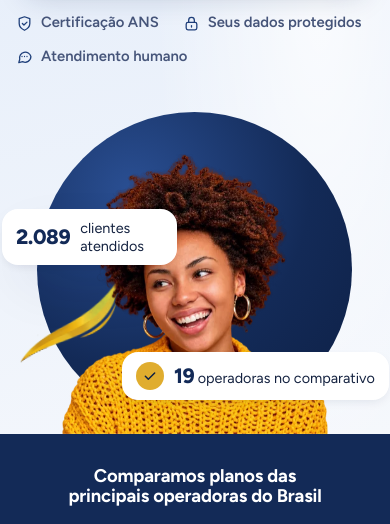
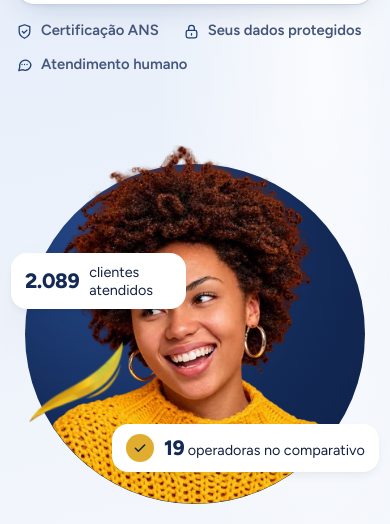
Before and after one commit to victorguimaraesdesouza-hub/AlphaVitta-Site, a plain HTML site: page index.html in a window 390 px wide. Shown: the part 822-1346 px from the top of the page. Drawn offline with Linux system fonts and the light colour scheme.

Commit message:
Topo: foto vira medalhão centralizado com o texto
O disco recorta a parte de baixo da consultora e a cabeça escapa por
cima, então a foto não depende mais de encostar no rodapé do topo.

Co-Authored-By: Claude Opus 5.5 <noreply@anthropic.com>

```diff
--- a/css/estilo.css
+++ b/css/estilo.css
@@ -319,7 +319,7 @@ html:not(.js) .nav__lista { flex-wrap: wrap; }
   display: grid; min-height: calc(100vh - var(--topo-h)); min-height: calc(100svh - var(--topo-h));
 }
 @media (max-width: 1080px) { .hero { --topo-h: 108px; } }
-.hero__in { --hero-base: clamp(28px, 2.5vw, 36px); display: grid; grid-template-columns: minmax(0, 1.12fr) minmax(0, 0.88fr); gap: clamp(24px, 4vw, 56px); align-items: center; padding-block: clamp(20px, 2.2vw, 28px) var(--hero-base); }
+.hero__in { --hero-base: clamp(28px, 2.5vw, 36px); display: grid; grid-template-columns: minmax(0, 1.12fr) minmax(0, 0.88fr); gap: clamp(24px, 4vw, 56px); align-items: center; padding-block: clamp(28px, 4vw, 56px); }
 .hero__titulo { font-size: var(--t-display); font-weight: 800; letter-spacing: -0.03em; line-height: 1.06; max-width: 19ch; }
 .destaque { color: var(--ouro-texto); }
 .hero__sub { margin-top: 14px; font-size: var(--t-grande); color: var(--tinta-2); max-width: 54ch; }
@@ -355,21 +355,33 @@ html:not(.js) .nav__lista { flex-wrap: wrap; }
 .hero__selos li { display: inline-flex; align-items: center; gap: 8px; }
 .hero__selos .ic { color: var(--icone); }
 
-.hero__visual { position: relative; align-self: end; aspect-ratio: 0.95; max-width: clamp(440px, 64svh, 600px); width: 100%; margin-left: auto; margin-bottom: calc(-1 * var(--hero-base)); }
+.hero__visual { position: relative; aspect-ratio: 1 / 1.15; max-width: clamp(400px, 58svh, 540px); width: 100%; margin-left: auto; }
 .hero__disco {
-  position: absolute; left: 0; right: 0; bottom: 2%; aspect-ratio: 1; border-radius: 50%;
+  position: absolute; left: 0; right: 0; bottom: 0; aspect-ratio: 1; border-radius: 50%;
   background: var(--disco);
 }
-.hero__traco { position: absolute; width: 34%; left: -9%; top: 56%; transform: rotate(-6deg); }
-.hero__pessoa { position: absolute; bottom: 0; left: 50%; width: 84%; transform: translateX(-50%); }
+/* Medalhão: o disco recorta a parte de baixo da foto e a cabeça escapa por cima */
+.hero__recorte {
+  position: absolute; inset: 0;
+  -webkit-mask-image: radial-gradient(circle closest-side, #000 99.4%, transparent 100%), linear-gradient(#000, #000);
+  -webkit-mask-size: 100% 86.96%, 100% 56.5%;
+  -webkit-mask-position: bottom, top;
+  -webkit-mask-repeat: no-repeat;
+  mask-image: radial-gradient(circle closest-side, #000 99.4%, transparent 100%), linear-gradient(#000, #000);
+  mask-size: 100% 86.96%, 100% 56.5%;
+  mask-position: bottom, top;
+  mask-repeat: no-repeat;
+}
+.hero__traco { position: absolute; z-index: 1; width: 34%; left: -9%; top: 60%; transform: rotate(-6deg); }
+.hero__pessoa { position: absolute; bottom: 0; left: 50%; width: 100%; transform: translateX(-50%); }
 .etiqueta {
   position: absolute; display: flex; align-items: center; gap: 10px; padding: 12px 18px;
   background: var(--superficie); border-radius: 16px; box-shadow: var(--sombra-forte); color: var(--tinta); font-size: 0.9rem; line-height: 1.25;
 }
 .etiqueta strong { font-size: 1.6rem; font-weight: 800; color: var(--titulo); letter-spacing: -0.02em; }
 .etiqueta span { max-width: 9ch; }
-.etiqueta--a { left: -6%; top: 40%; }
-.etiqueta--b { right: -4%; bottom: 14%; }
+.etiqueta--a { z-index: 2; left: -8%; top: 38%; }
+.etiqueta--b { z-index: 2; right: -6%; bottom: 12%; }
 .etiqueta--b .ic { width: 28px; height: 28px; padding: 6px; border-radius: 50%; background: var(--ouro); color: var(--azul-fundo); }
 .etiqueta--b span { max-width: none; }
 .etiqueta--b strong { font-size: 1rem; }
@@ -377,12 +389,11 @@ html:not(.js) .nav__lista { flex-wrap: wrap; }
 @media (max-width: 900px) {
   .hero__in { grid-template-columns: 1fr; }
   .hero__titulo { max-width: 18ch; }
-  .hero__visual { max-width: 360px; margin-inline: auto; aspect-ratio: 1.05; }
-  .hero__disco { left: 6%; right: 6%; }
-  .hero__pessoa { width: 74%; }
+  .hero { min-height: 0; }
+  .hero__visual { max-width: 340px; margin-inline: auto; margin-top: 12px; }
   .hero__traco { left: 0; width: 30%; }
-  .etiqueta--a { left: -4%; top: 34%; }
-  .etiqueta--b { right: -4%; bottom: 10%; }
+  .etiqueta--a { left: -4%; top: 36%; }
+  .etiqueta--b { right: -4%; bottom: 8%; }
   .etiqueta { padding: 10px 14px; }
   .etiqueta strong { font-size: 1.3rem; }
 }
--- a/index.html
+++ b/index.html
@@ -155,10 +155,12 @@
         <div class="hero__visual" aria-hidden="true">
           <div class="hero__disco"></div>
           <img src="assets/marca/traco-dourado.png" alt="" class="hero__traco" width="411" height="281">
-          <img src="assets/fotos/consultora-660.webp"
-               srcset="assets/fotos/consultora-420.webp 420w, assets/fotos/consultora-660.webp 660w, assets/fotos/consultora-980.webp 980w"
-               sizes="(min-width: 1100px) 520px, (min-width: 760px) 44vw, 80vw"
-               width="980" height="1035" alt="" class="hero__pessoa" fetchpriority="high">
+          <div class="hero__recorte">
+            <img src="assets/fotos/consultora-660.webp"
+                 srcset="assets/fotos/consultora-420.webp 420w, assets/fotos/consultora-660.webp 660w, assets/fotos/consultora-980.webp 980w"
+                 sizes="(min-width: 1100px) 520px, (min-width: 760px) 44vw, 80vw"
+                 width="980" height="1035" alt="" class="hero__pessoa" fetchpriority="high">
+          </div>
           <div class="etiqueta etiqueta--a">
             <strong>2.089</strong>
             <span>clientes atendidos</span>
```
